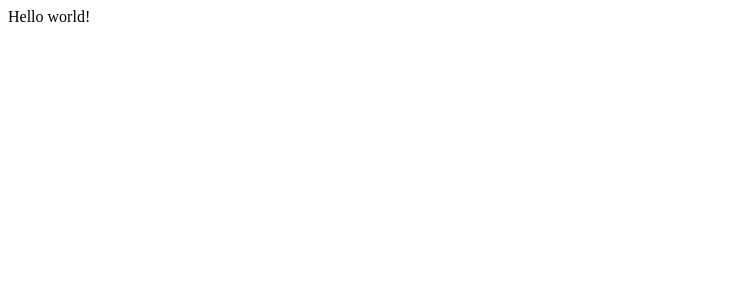
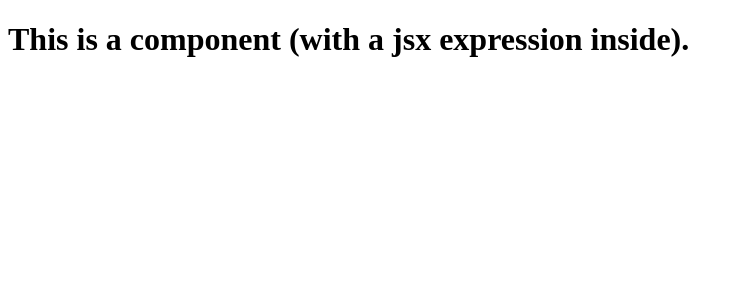
Before and after one commit to chuckaninye/Learning-React, a React (Create React App) app: page / in a window 1280 px wide. Shown: the top 300 px of the page, without its empty margins (0-743 px from the left). Built offline with nearby package versions, Linux system fonts and the light colour scheme.

Commit message:
Learned how to use components and jsx expressions

```diff
--- a/src/App.js
+++ b/src/App.js
@@ -1,9 +1,11 @@
+
+function FirstComponent(){
+  return <h1>This is a component {"(with a jsx expression inside)."}</h1>
+}
 
 function App() {
   return (
-    <div>
-      Hello world!
-    </div>
+    <FirstComponent />
   );
 }
 
```
